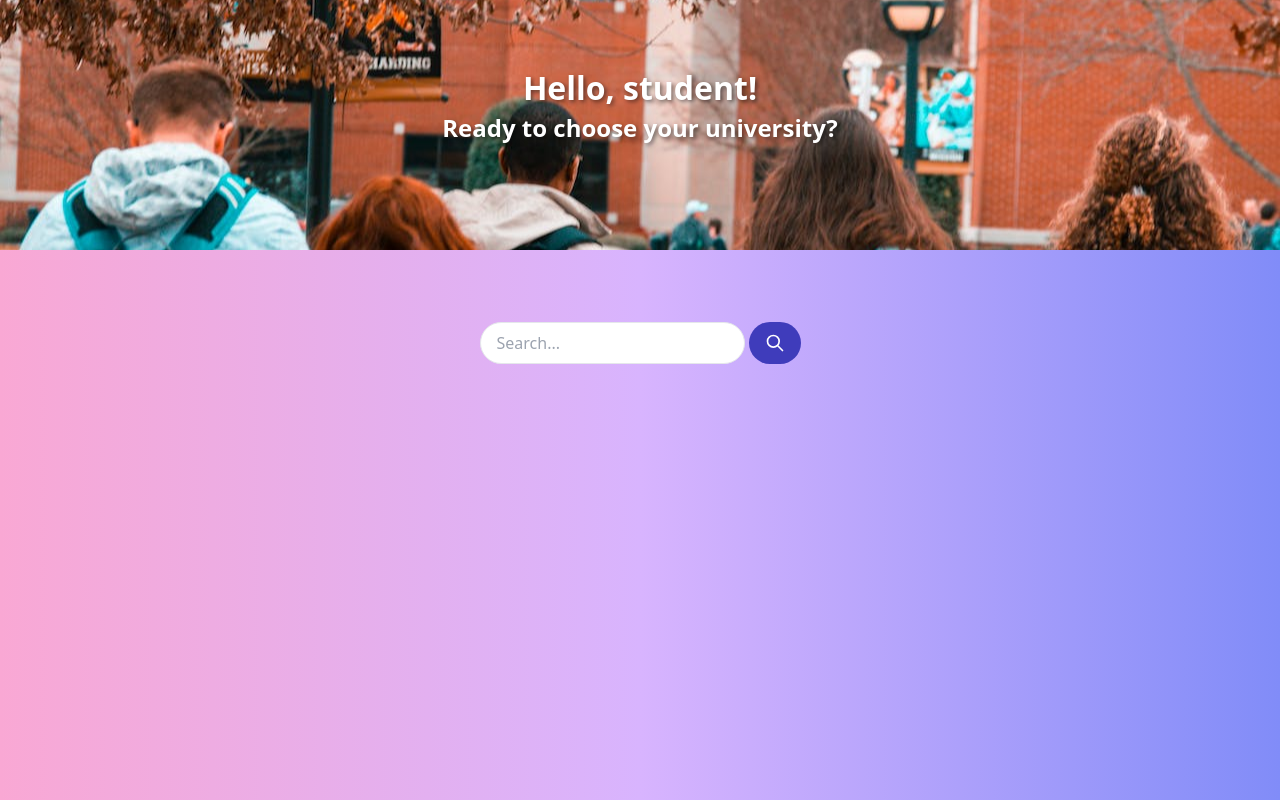
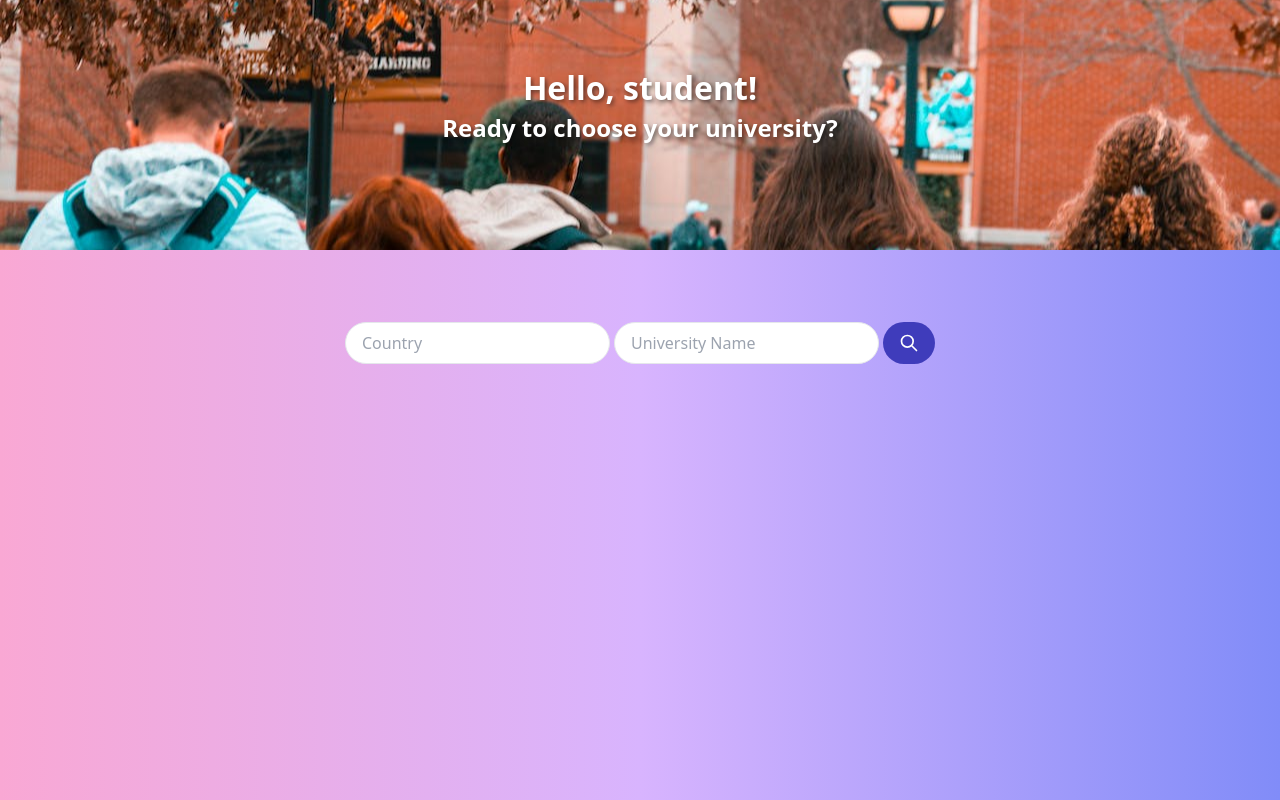
Before and after one commit to marclipe/college-list, a React (Create React App) app: page /search in a window 1280 px wide. Built offline with nearby package versions, Linux system fonts and the light colour scheme.

Commit message:
Adding info of country and university name

```diff
--- a/src/components/Search/SearchBar.tsx
+++ b/src/components/Search/SearchBar.tsx
@@ -1,14 +1,49 @@
 import axios from 'axios';
 import '../../index.css'
-import { useState } from 'react';
+import { useEffect, useState } from 'react';
 
 export function SearchBar() {
   const [country, setCountry] = useState("");
-  const [city, setCity] = useState("");
+  const [universityName, setUniversityName] = useState("");
+  const [countrySuggestions, setCountrySuggestions] = useState<string[]>([]);
+  const [universitySuggestions, setUniversitySuggestions] = useState<string[]>(
+    []
+  );
+
+    useEffect(() => {
+      loadCountrySuggestions();
+      loadUniversitySuggestions();
+    }, []);
+
+     const loadCountrySuggestions = async () => {
+       const countrySuggestionsData = [
+         "Brazil",
+         "United States",
+         "Canada",
+         "India",
+         "United Kingdom",
+       ];
+       setCountrySuggestions(countrySuggestionsData);
+     };
+
+     const loadUniversitySuggestions = async () => {
+       const universitySuggestionsData = [
+         "Harvard University",
+         "Stanford University",
+         "Massachusetts Institute of Technology",
+         "University of Oxford",
+         "Universidade de São Paulo",
+         "University of British Columbia",
+       ];
+       setUniversitySuggestions(universitySuggestionsData);
+     };
+
 
   const handleSearch = async function() {
     try {
-      const response = await axios.get(`http://universities.hipolabs.com/search?country=${country}&city=${city}`);
+      const response = await axios.get(
+        `http://universities.hipolabs.com/search?name=${universityName}&country=${country}`
+      );
       const univesities = response.data
       console.log(univesities)
     } catch (error) {
@@ -21,10 +56,34 @@ export function SearchBar() {
       <div className="flex space-x-1">
         <input
           type="text"
+          value={country}
+          onChange={(e) => setCountry(e.target.value)}
           className="block w-full px-4 py-2 text-purple-700 bg-white border rounded-full focus:border-purple-400 focus:ring-purple-300 focus:outline-none focus:ring focus:ring-opacity-40"
-          placeholder="Search..."
+          placeholder="Country"
+          list="country-suggestions"
         />
-        <button className="px-4 text-white bg-[#3f3cbb] rounded-full ">
+        <datalist id="country-suggestions">
+          {countrySuggestions.map((suggestion, index) => (
+            <option key={index} value={suggestion} />
+          ))}
+        </datalist>
+        <input
+          type="text"
+          value={universityName}
+          onChange={(e) => setUniversityName(e.target.value)}
+          className="block w-full px-4 py-2 text-purple-700 bg-white border rounded-full focus:border-purple-400 focus:ring-purple-300 focus:outline-none focus:ring focus:ring-opacity-40"
+          placeholder="University Name"
+          list="university-suggestions"
+        />
+        <datalist id="university-suggestions">
+          {universitySuggestions.map((suggestion, index) => (
+            <option key={index} value={suggestion} />
+          ))}
+        </datalist>
+        <button
+          onClick={handleSearch}
+          className="px-4 text-white bg-[#3f3cbb] rounded-full "
+        >
           <svg
             xmlns="http://www.w3.org/2000/svg"
             className="w-5 h-5"
```
